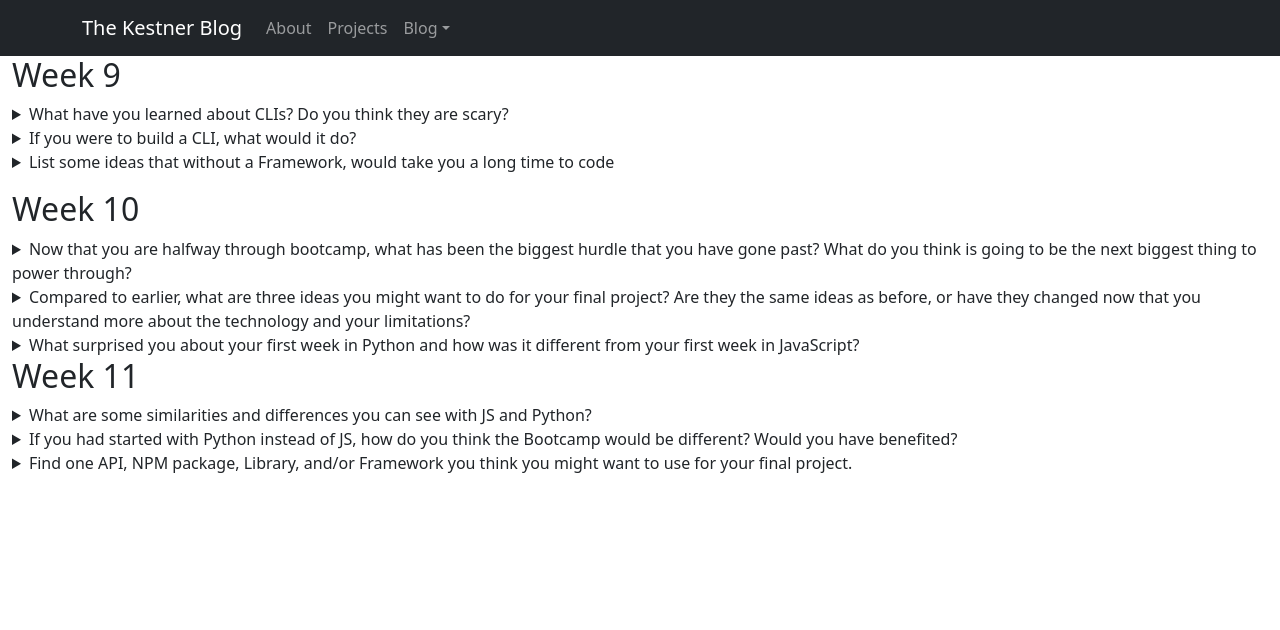
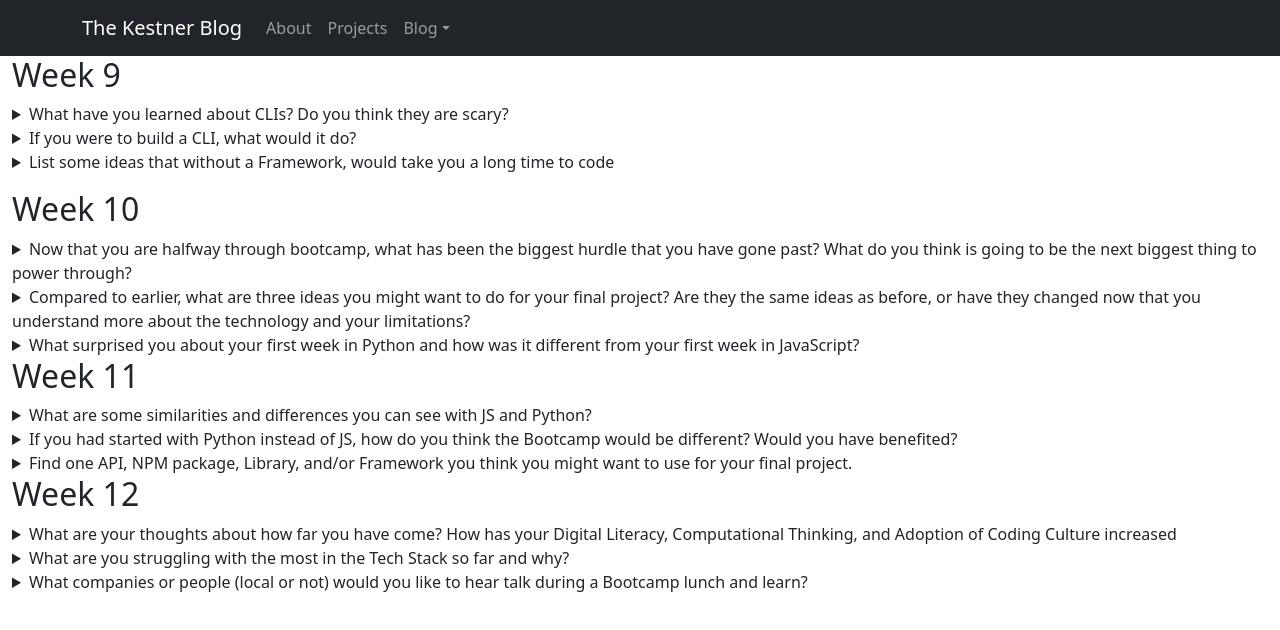
Before and after one commit to TheKestner/Blog, a React (Create React App) app: page /blog3 in a window 1280 px wide. Shown: the top 630 px of the page. Built offline with nearby package versions, Linux system fonts and the light colour scheme.

Commit message:
adding week 12 to blog 3

```diff
--- a/src/routes/blog3.js
+++ b/src/routes/blog3.js
@@ -79,6 +79,28 @@ export default function Blog3() {
                    </details>
                </Container>
 
+               <Container fluid>
+                   <h2>Week 12</h2>
+                   <details>
+                       <summary>What are your thoughts about how far you have come? How has your Digital Literacy, Computational Thinking, and Adoption of Coding Culture increased</summary>
+                       I've found it can be really easy to minimize how far you really come if you don't take a step back to realize it. Before starting this bootcamp, I had basically no coding experience and only hardware experience.
+                       One the very first things that we learned was Github for this bootcamp. At the time, that seemed like a challenge, but now we use it so often and easily with our projects.
+                       Now we have learned so many things within both Front-end and Back-end. My ability to locate useful resources and how to tackle a problem has changed as well. The most helpful thing for me is to break down a project/problem into a much smaller pieces.
+                       I've learned that it is much easier to tackle building something that way instead of trying to do it all at once. After taking a step back, I can say I am proud of my progress even though I felt like I had a really rough start.
+                       I am proud that I did not give up even when I felt like I was not good enough. I will take what I've learned from this bootcamp and continue to learn even after.
+                   </details>
+
+                   <details>
+                       <summary>What are you struggling with the most in the Tech Stack so far and why?</summary>
+                       I believe that I may struggle more with the Front-End after getting to experience the Back-end. Alignment and styling aspect of the front-end is something that may get easier with more practice with it but I still struggle with it.
+                   </details>
+
+                   <details>
+                       <summary>What companies or people (local or not) would you like to hear talk during a Bootcamp lunch and learn?</summary>
+                       It would be nice to hear from some companies that primarily focus on the back-end as well for jobs. Anything that may be Database focused, but one I can think of locally is bitwerx.
+                   </details>
+               </Container>
+
         </div>
     );
 }
```
